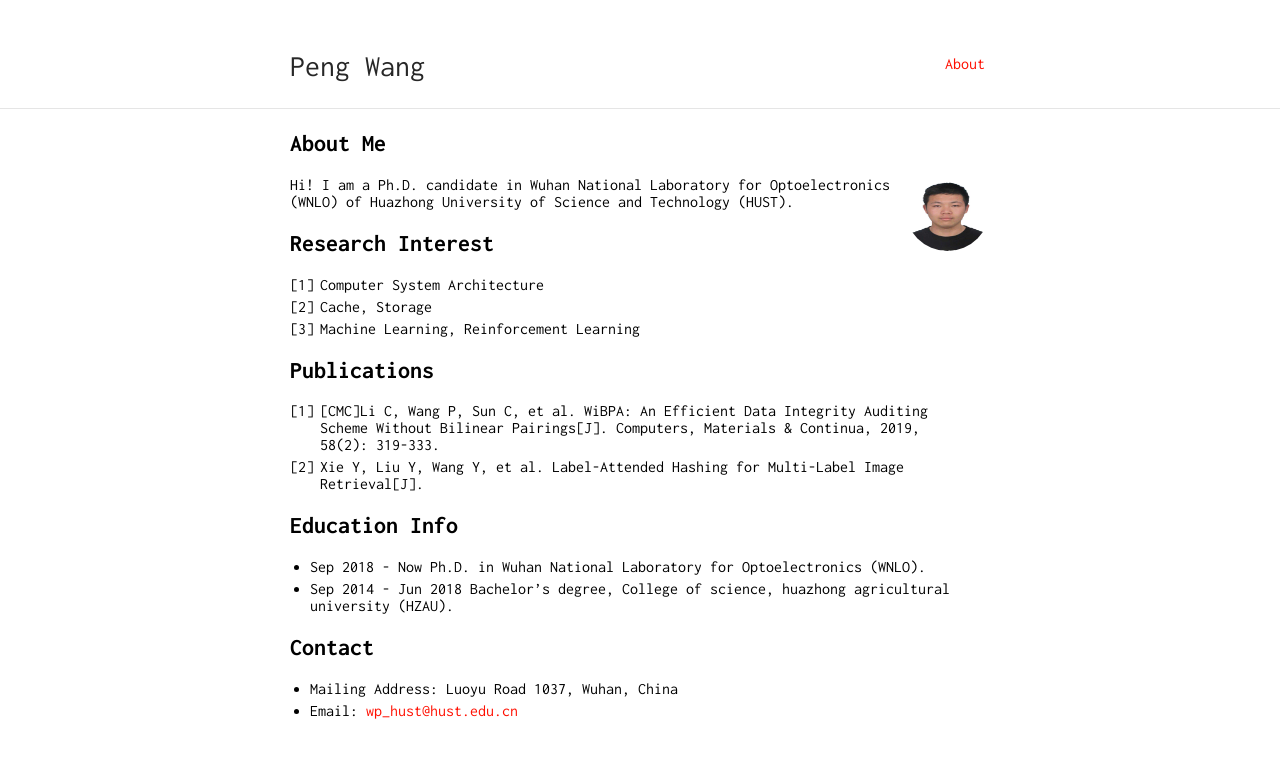
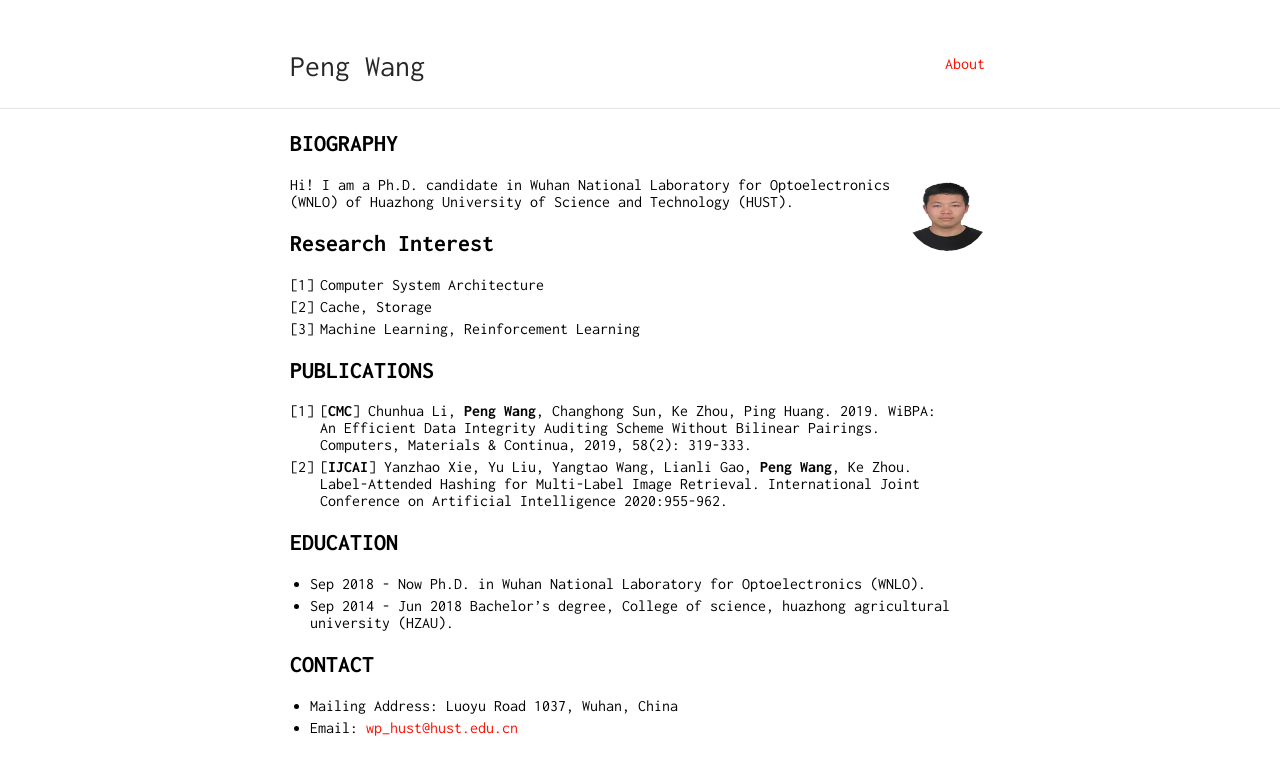
Before and after one commit to oswald-hust/oswald-hust.github.io, a Jekyll site: the page built from index.md, in a window 1280 px wide. Shown: the top 775 px of the page. Built offline with Jekyll 4.4.1, drawn with Linux system fonts in a browser that asks for light colours; our own code applies the rules of GitHub Pages for plain Markdown files.

Commit message:
Update index.md

```diff
--- a/index.md
+++ b/index.md
@@ -2,7 +2,7 @@
 layout: default
 ---
 
-## About Me
+## BIOGRAPHY
 
 <img class="profile-picture" src="sherlock.jpg">
 
@@ -14,18 +14,18 @@ Hi! I am a Ph.D. candidate in Wuhan National Laboratory for Optoelectronics (WNL
 2. Cache, Storage
 3. Machine Learning, Reinforcement Learning
 
-## Publications
+## PUBLICATIONS
 
-1. [CMC]Li C, Wang P, Sun C, et al. WiBPA: An Efficient Data Integrity Auditing Scheme Without Bilinear Pairings[J]. Computers, Materials & Continua, 2019, 58(2): 319-333.
-2. Xie Y, Liu Y, Wang Y, et al. Label-Attended Hashing for Multi-Label Image Retrieval[J].
+1. [**CMC**] Chunhua Li, **Peng Wang**, Changhong Sun, Ke Zhou, Ping Huang. 2019. WiBPA: An Efficient Data Integrity Auditing Scheme Without Bilinear Pairings. Computers, Materials & Continua, 2019, 58(2): 319-333.
+2. [**IJCAI**] Yanzhao Xie, Yu Liu, Yangtao Wang, Lianli Gao, **Peng Wang**, Ke Zhou. Label-Attended Hashing for Multi-Label Image Retrieval. International Joint Conference on Artificial Intelligence 2020:955-962.
 
-## Education Info
+## EDUCATION
 
 * Sep 2018 - Now Ph.D. in Wuhan National Laboratory for Optoelectronics (WNLO).
 * Sep 2014 - Jun 2018 Bachelor's degree, College of science, huazhong agricultural university (HZAU).
 
 
-## Contact
+## CONTACT
 
 * Mailing Address: Luoyu Road 1037, Wuhan, China
 * Email: [wp_hust@hust.edu.cn](mailto:wp_hust@hust.edu.cn)
```
